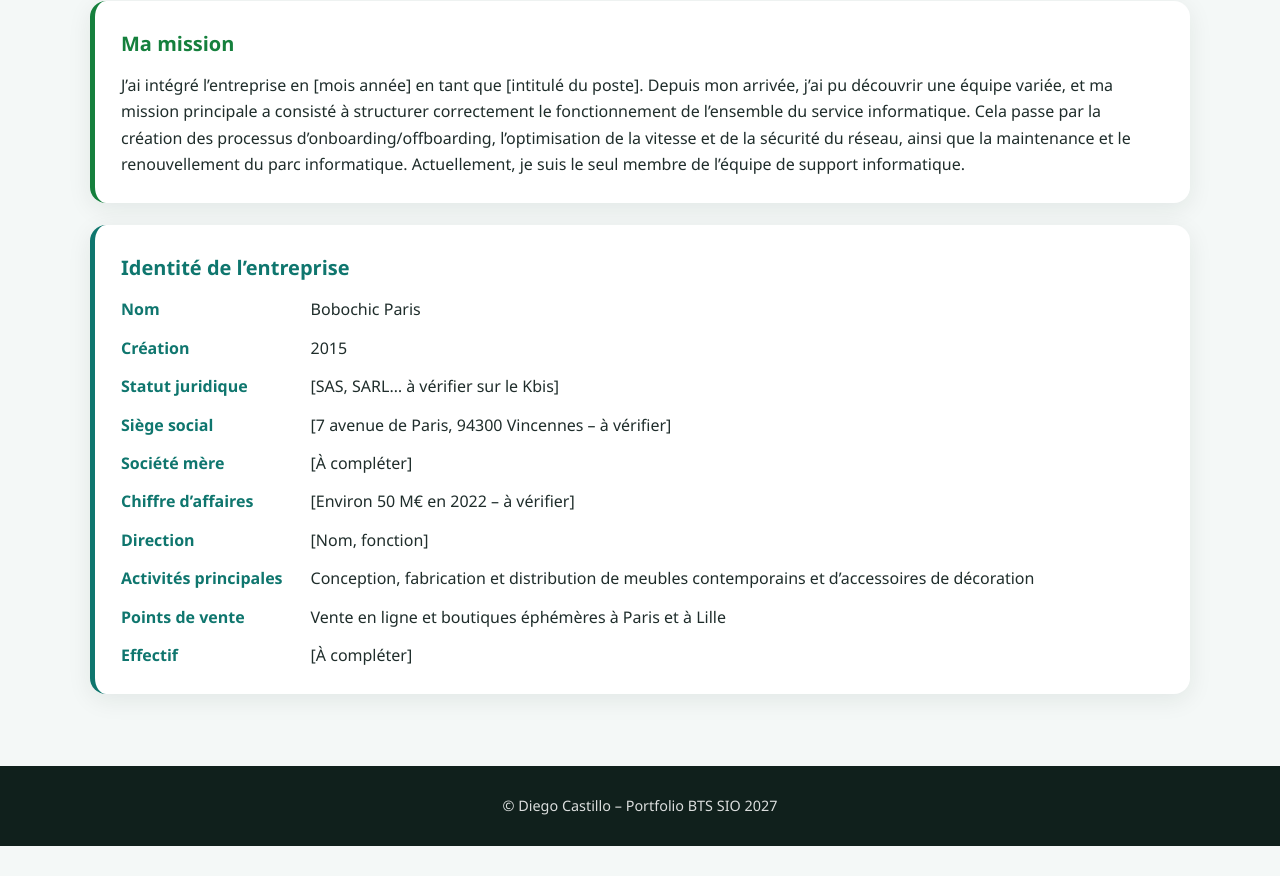
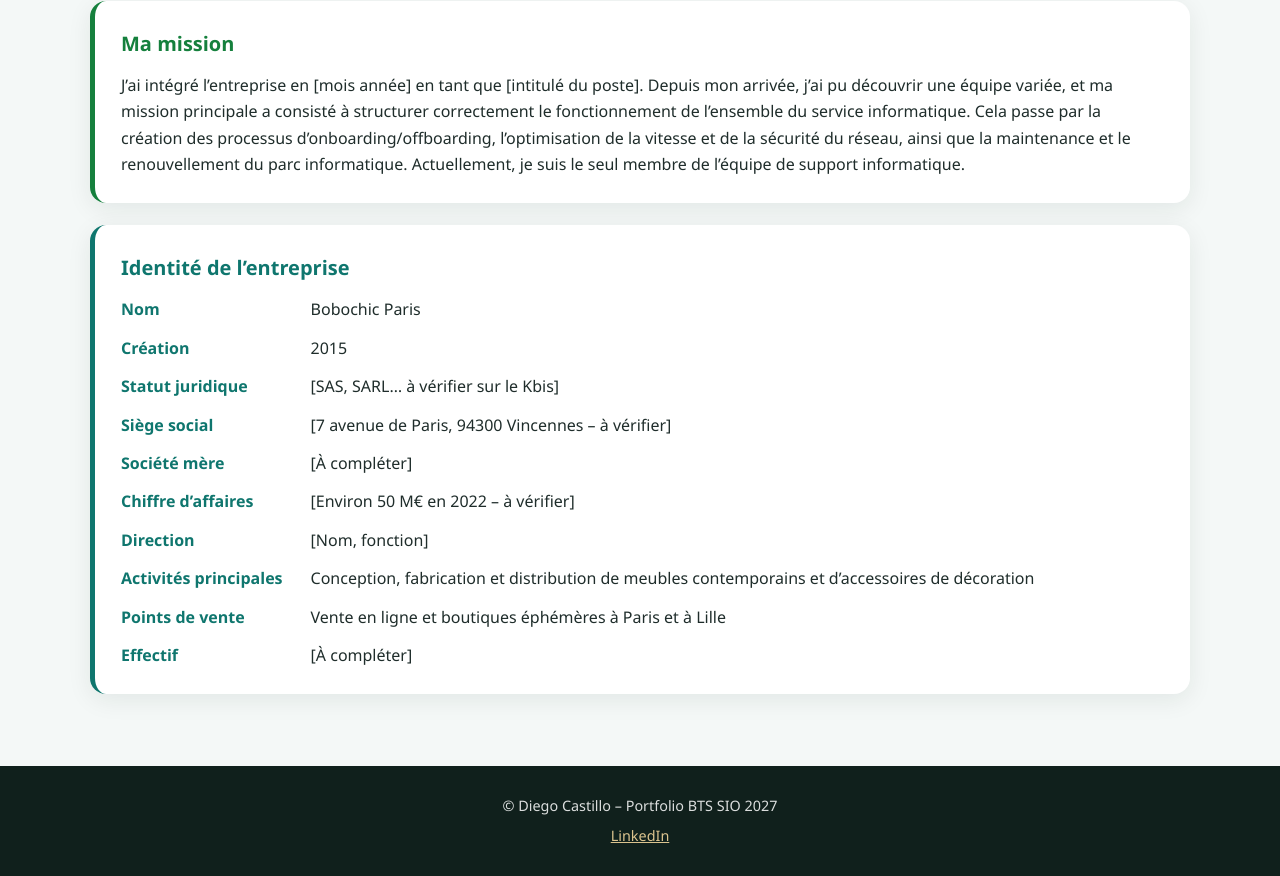
Before and after one commit to Raskker999/Portafolio-Diego-Castillo, a plain HTML site: page entreprise.html in a window 1280 px wide. Shown: the part 544-1420 px from the top of the page. Before the commit the page ends 1390 px from the top, so only its background shows below. Drawn offline with Linux system fonts and the light colour scheme.

Commit message:
Add files via upload

```diff
--- a/entreprise.html
+++ b/entreprise.html
@@ -50,7 +50,7 @@
   </div>
 </section>
 </main>
-<footer class="site-footer"><p>&copy; Diego Castillo – Portfolio BTS SIO 2027</p></footer>
+<footer class="site-footer"><p>&copy; Diego Castillo – Portfolio BTS SIO 2027</p><p><a href="https://www.linkedin.com/in/diego-alberto-castillo-dc1997/" target="_blank" rel="noopener">LinkedIn</a></p></footer>
 <a class="totop" href="#top" aria-label="Retour en haut">↑</a>
 <script src="script.js"></script>
 </body>
```
